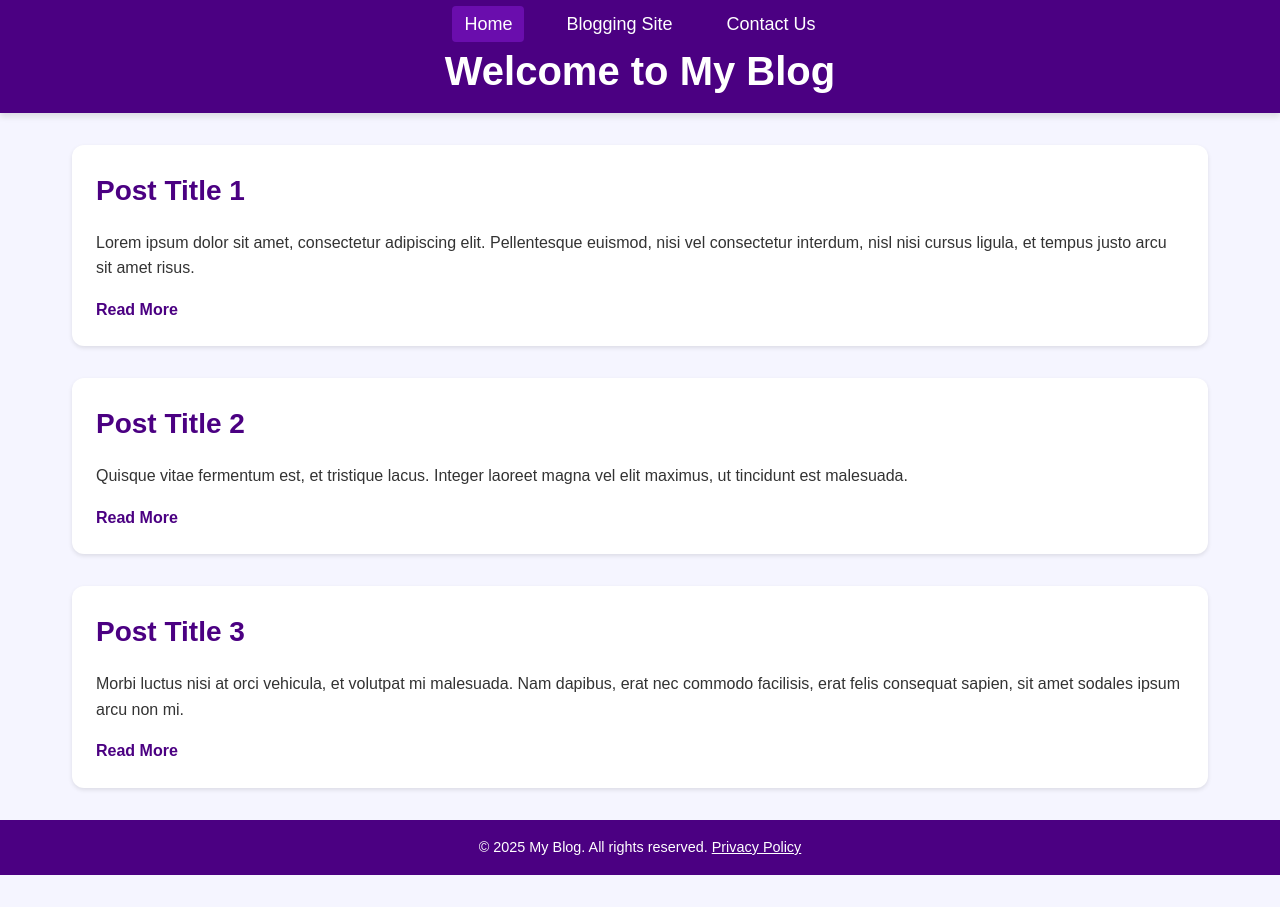
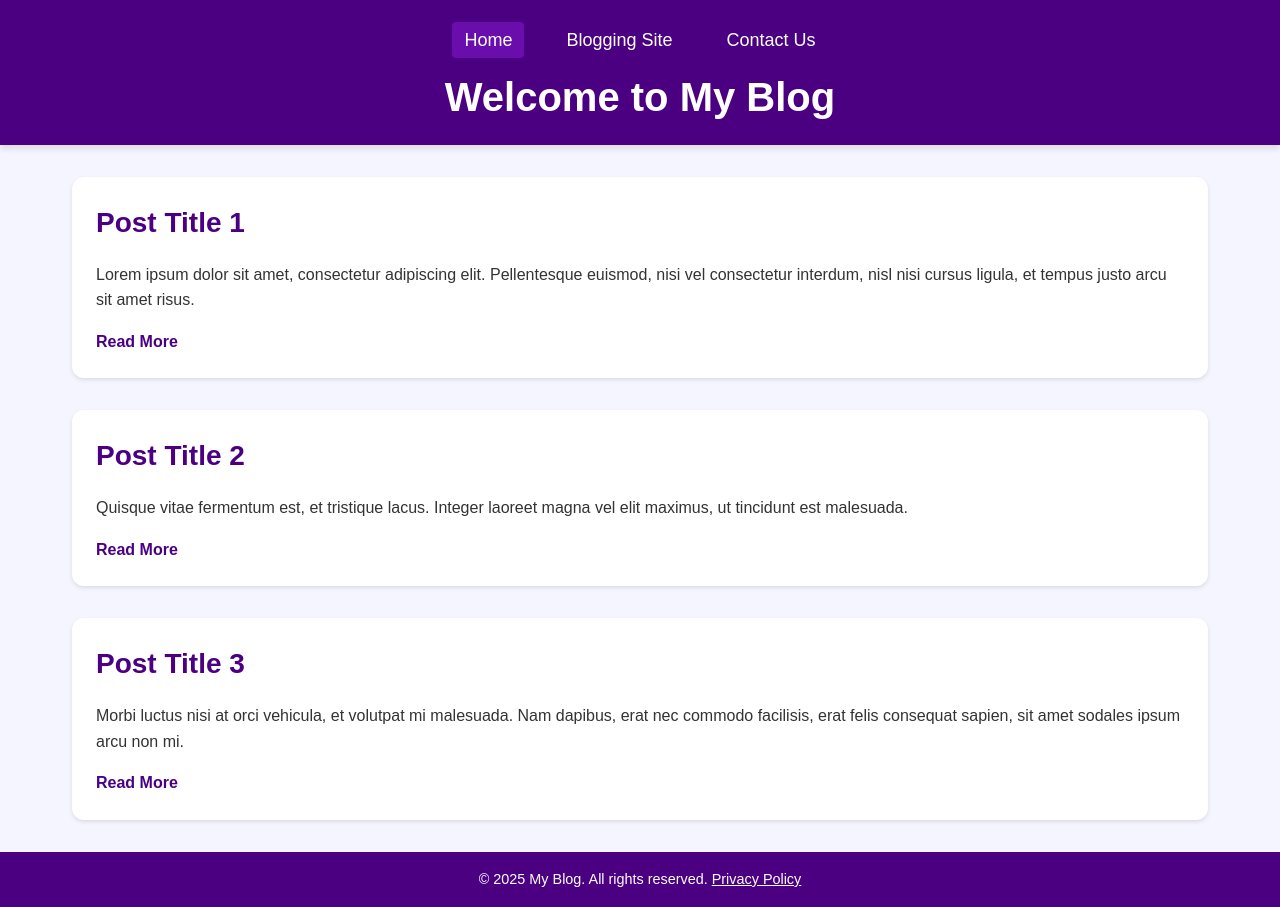
Before and after one commit to BasitIbnRazzaq/Blogging-Website, a website: page src/Blog.html in a window 1280 px wide. Before the commit the page ends 875 px from the top, so only its background shows below. Drawn offline with Linux system fonts and the light colour scheme.

Commit message:
correct errors in blog.css

```diff
--- a/styles/blog.css
+++ b/styles/blog.css
@@ -83,8 +83,9 @@
 footer a:hover {
     color: #e0e0ff;
 }
+
 /* Navbar Styling */
-        header {
+nav {
     background-color: #4b0082;
     padding: 10px 0;
 }
@@ -93,6 +94,8 @@
     display: flex;
     justify-content: center;
     list-style: none;
+    margin: 0;
+    padding: 0;
 }
 
 .navbar li {
```
Lines whose indentation alone changed are shown as unchanged.
